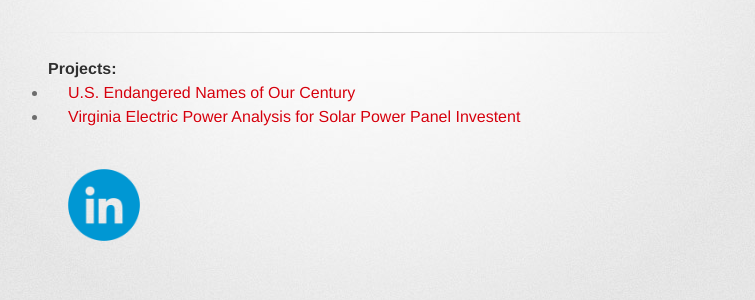
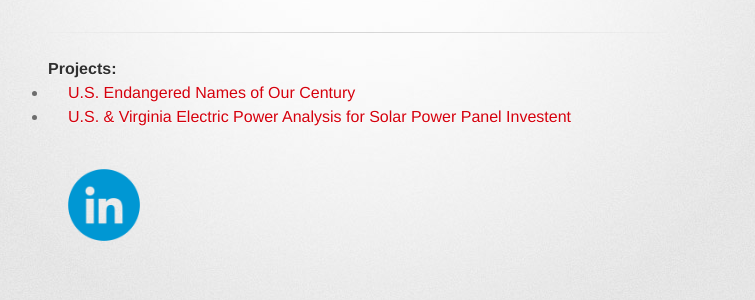
Before and after one commit to dougrandrade/dougrandrade.github.io, a Jekyll site: the page built from index.md, in a window 1280 px wide. Shown: the part 222-522 px from the top of the page, without its empty margins (282-1037 px from the left). Built offline with Jekyll 4.4.1, drawn with Linux system fonts in a browser that asks for light colours; some web fonts are replaced; our own code applies the rules of GitHub Pages for plain Markdown files; part of the change alters nothing that is shown.

```diff
--- a/index.md
+++ b/index.md
@@ -6,7 +6,7 @@ author: Doug Andrade
 
 #### Projects:
 - [U.S. Endangered Names of Our Century](US_Name_Records/index.md)
-- [Virginia Electric Power Analysis for Solar Power Panel Investent]([dougrandade/SolarPanelCostAnalysis/index.md](https://github.com/dougrandrade/SolarPanelCostAnalysis/blob/main/index.md))
+- [U.S. & Virginia Electric Power Analysis for Solar Power Panel Investent](Electric_Cost_Analysis/index.md)
 
 <div class="image-container">
   <!-- LinkedIn link with logo only, no caption -->
```
